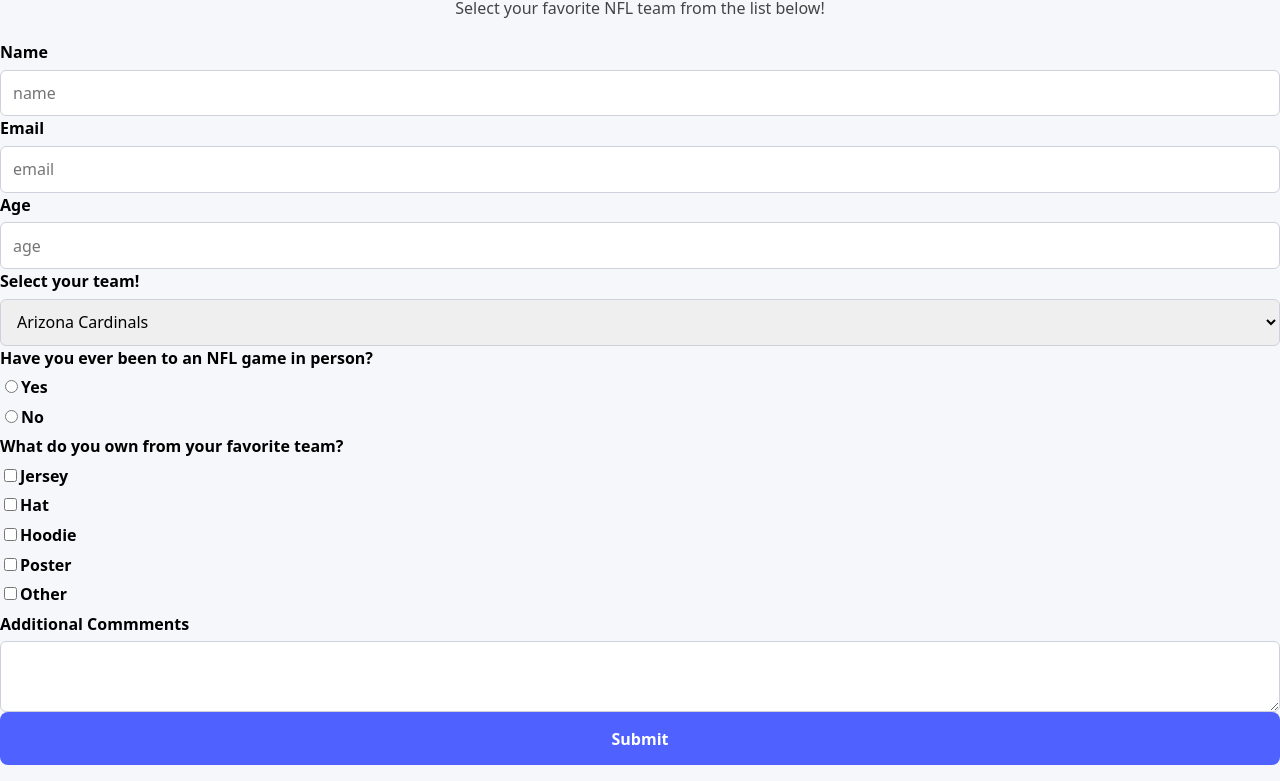
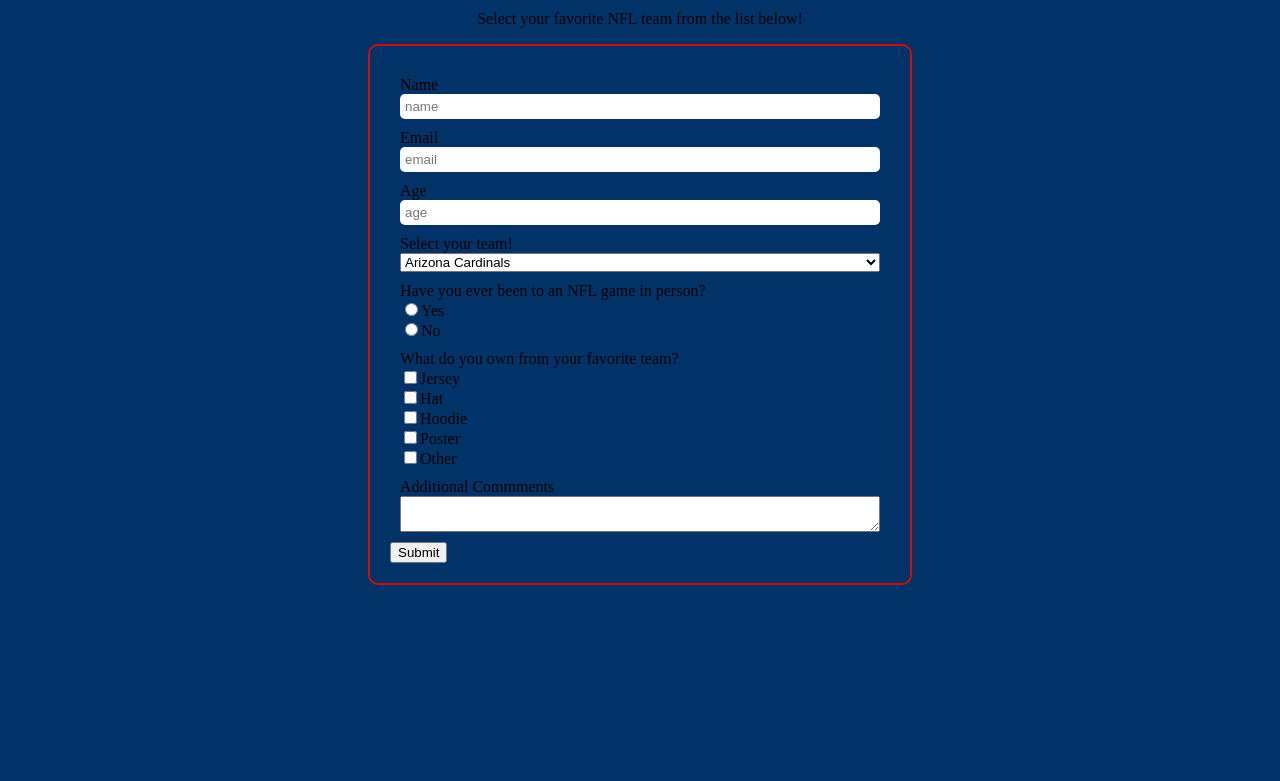
Before and after one commit to ricardosteven2007/Survery-Form, a plain HTML site: page index.html in a window 1280 px wide. Shown: the part 56-837 px from the top of the page. After the commit the page ends 800 px from the top, so only its background shows below. Drawn offline with Linux system fonts and the light colour scheme.

Commit message:
Update styles.css

```diff
--- a/styles.css
+++ b/styles.css
@@ -1,92 +1,24 @@
 body {
-  margin: 0;
-  font-family: system-ui, -apple-system, Arial, sans-serif;
-  line-height: 1.5;
-  background: #f6f7fb;
-}
-
-.container {
-  max-width: 720px;
-  margin: 2rem auto;
-  padding: 1.5rem;
-  background: #fff;
-  border-radius: 10px;
-  border: 1px solid #e6e6ef;
-  box-shadow: 0 1px 8px rgba(0,0,0,0.04);
-}
-
-h1 {
-  margin: 0 0 .25rem;
+  background-color: #013369;
   text-align: center;
 }
+form {
+  max-width: 500px;
+  text-align: left;
+  padding: 20px;
+  border: 2px solid #D50A0A;
+  border-radius: 10px;
+  margin-left: auto;
+  margin-right: auto;
 
-#description {
-  text-align: center;
-  margin: 0 0 1.25rem;
-  color: #444;
 }
-
-.form-group { margin-bottom: 1rem; }
-
-label {
-  display: block;
-  font-weight: 600;
-  margin-bottom: .35rem;
+input {
+  padding: 5px;
+  border: none;
+  border-radius: 5px;
 }
-
-input, select, textarea, button { font: inherit; }
-
-input[type="text"],
-input[type="email"],
-input[type="number"],
-select,
-textarea {
-  width: 100%;
-  padding: .65rem .75rem;
-  border: 1px solid #cfd2dc;
-  border-radius: 6px;
-  outline: none;
+.input-element {
+  display: flex;
+  flex-direction: column;
+  margin: 10px
 }
-
-input:focus, select:focus, textarea:focus {
-  border-color: #7a8cff;
-  box-shadow: 0 0 0 3px rgba(122,140,255,.15);
-}
-
-fieldset {
-  border: 1px solid #e2e5f0;
-  border-radius: 8px;
-  padding: .75rem 1rem;
-  margin: 0 0 1rem;
-}
-
-legend {
-  font-weight: 700;
-  padding: 0 .25rem;
-}
-
-fieldset label {
-  display: inline-block;
-  margin-right: 1rem;
-  font-weight: 500;
-}
-
-button {
-  width: 100%;
-  padding: .9rem 1rem;
-  border: 0;
-  border-radius: 8px;
-  background: #4f62ff;
-  color: #fff;
-  font-weight: 800;
-  cursor: pointer;
-}
-
-button:hover { filter: brightness(.95); }
-
-@media (max-width: 480px) {
-  .container {
-    margin: .75rem;
-    padding: 1rem;
-  }
-}
```
